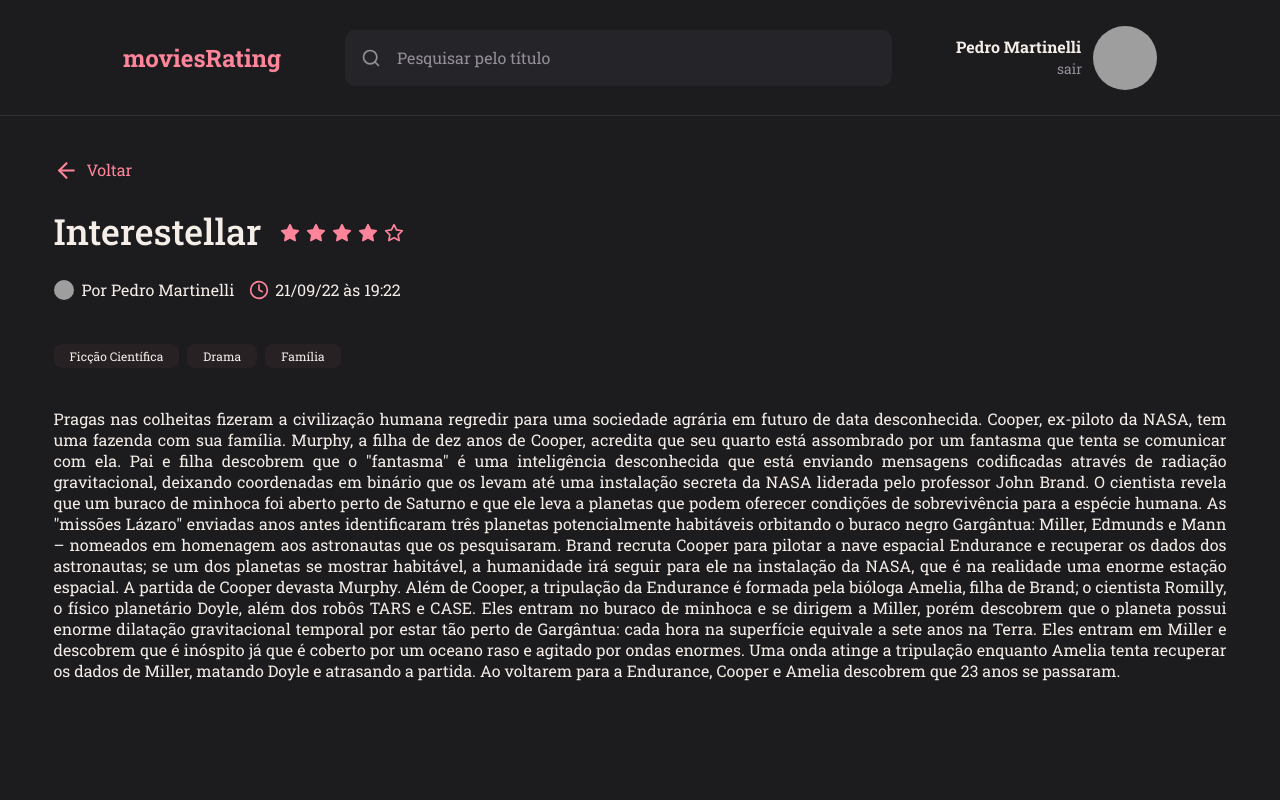
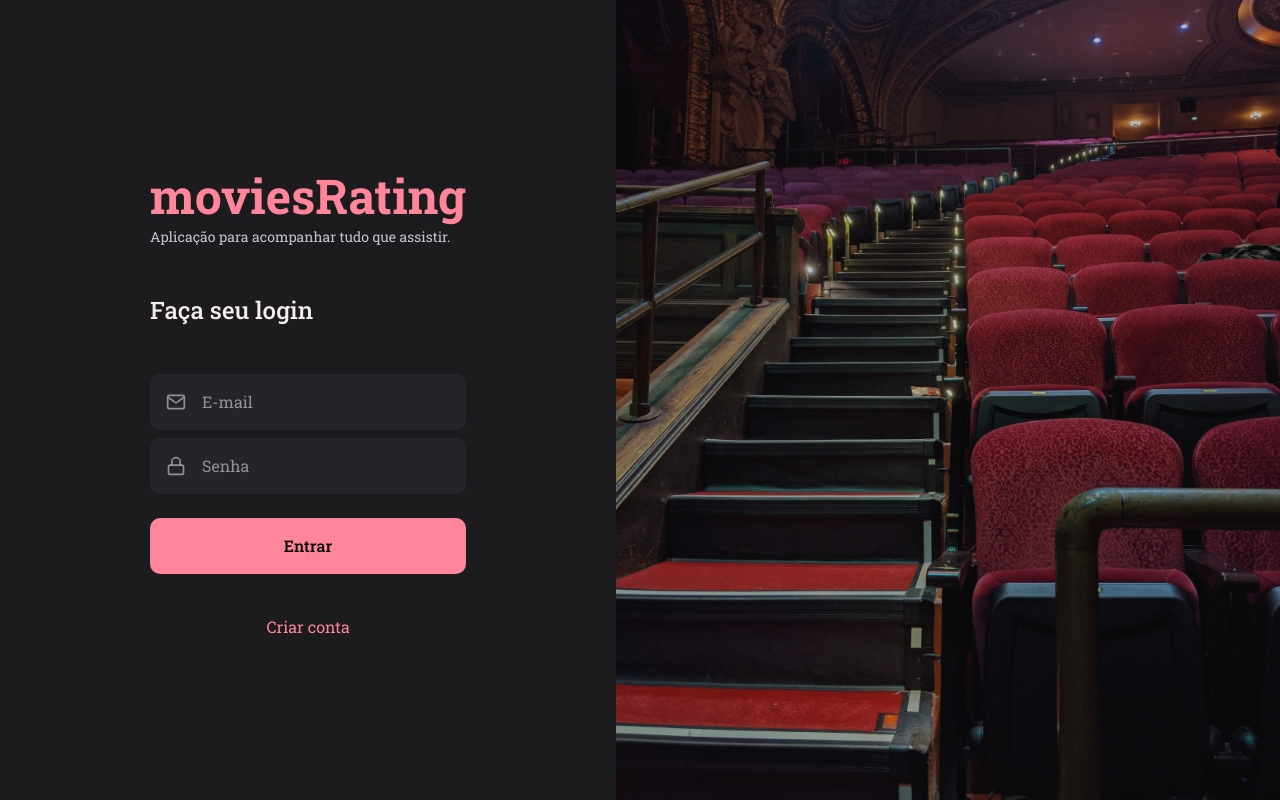
Before and after one commit to pedromartinelli/Movies-Rating_Web, a React (Vite) app: page / in a window 1280 px wide. Built offline with nearby package versions, Linux system fonts and the light colour scheme; grey boxes are pictures that could not be loaded.

Commit message:
rotas configuradas e adicionadas na aplicação

```diff
--- a/src/components/Header/index.jsx
+++ b/src/components/Header/index.jsx
@@ -8,7 +8,7 @@ import { Input } from '../Input';
 export function Header() {
   return (
     <Container>
-      <HomeNav to='/home'>
+      <HomeNav to='/'>
         <h1>moviesRating</h1>
       </HomeNav>
 
@@ -20,11 +20,14 @@ export function Header() {
 
       <Profile>
         <div>
-          <strong>Pedro Martinelli</strong>
-          <span>sair</span>
+          <Link to='/profile'>Pedro Martinelli</Link>
+          <Link>sair</Link>
         </div>
 
-        <img src="https://github.com/pedromartinelli.png" alt="" />
+        <Link to='/profile'>
+          <img src="https://github.com/pedromartinelli.png" alt="" />
+
+        </Link>
       </Profile>
     </Container>
   );
--- a/src/components/Header/styles.js
+++ b/src/components/Header/styles.js
@@ -25,7 +25,7 @@ export const Container = styled.div`
   }
 `;
 
-export const HomeNav = styled.a`
+export const HomeNav = styled(Link)`
 
   color: ${({ theme }) => theme.COLORS.PINK};
   font-weight: 700;
@@ -51,19 +51,25 @@ export const Profile = styled.div`
 
     align-items: flex-end;
 
-    > strong {
+    > a:first-child {
+      color: ${({theme}) => theme.COLORS.WHITE};
+      font-weight: 700;
+
       width: 126px;
     }
 
-    > span {
+    > a:last-child {
       color: ${({ theme }) => theme.COLORS.GRAY_200};
       font-size: 14px;
     }
   };
 
-  > img {
+  > a {
+     img {
     width: 64px;
     height: 64px;
     border-radius: 50%;
   };
+  };
+
 `;
--- a/src/components/Movie/styles.js
+++ b/src/components/Movie/styles.js
@@ -1,4 +1,6 @@
 import styled from "styled-components";
+
+
 
 export const Container = styled.button`
   width: 100%;
--- a/src/components/NavLink/styles.js
+++ b/src/components/NavLink/styles.js
@@ -2,7 +2,7 @@ import styled from "styled-components";
 
 import { Link } from "react-router-dom";
 
-export const Container = styled.a`
+export const Container = styled(Link)`
   color: ${({ theme }) => theme.COLORS.PINK};
 
   display: flex;
--- a/src/main.jsx
+++ b/src/main.jsx
@@ -2,17 +2,17 @@ import React from 'react';
 import ReactDOM from 'react-dom/client';
 
 import { ThemeProvider } from 'styled-components';
+import GlobalStyles from './styles/global';
 import theme from './styles/theme';
-import GlobalStyles from './styles/global';
 
 
-import { Details } from './pages/Details';
+import { Routes } from './routes';
 
 ReactDOM.createRoot(document.getElementById('root')).render(
   <React.StrictMode>
     <ThemeProvider theme={theme}>
       <GlobalStyles />
-      <Details />
+      <Routes />
     </ThemeProvider>
   </React.StrictMode>
 )
--- a/src/pages/Home/index.jsx
+++ b/src/pages/Home/index.jsx
@@ -1,4 +1,6 @@
 import { Container, NewMovie, Content } from "./styles";
+
+import { Link } from "react-router-dom";
 
 import { FiPlus } from "react-icons/fi";
 
@@ -14,10 +16,10 @@ export function Home() {
         <NewMovie>
             Meus filmes
 
-            <button>
+            <Link to='new'>
               <FiPlus />
               Adicionar filme
-            </button>
+            </Link>
         </NewMovie>
 
         <Content>
--- a/src/pages/Home/styles.js
+++ b/src/pages/Home/styles.js
@@ -17,7 +17,7 @@ export const NewMovie = styled.div`
   margin: 63px 0 50px;
   font-size: 32px;
 
-  > button {
+  > a {
       display: flex;
       align-items: center;
       gap: 8px;
--- a/src/pages/SignIn/index.jsx
+++ b/src/pages/SignIn/index.jsx
@@ -31,9 +31,9 @@ export function SignIn() {
 
         <Button title='Entrar' />
 
-        <a>
+        <Link to='/register'>
           Criar conta
-        </a>
+        </Link>
 
       </Form>
 
--- a/src/pages/SignUp/index.jsx
+++ b/src/pages/SignUp/index.jsx
@@ -37,7 +37,7 @@ export function SignUp() {
 
         <Button title='Cadastrar' />
 
-        <NavLink title='Voltar para o login' to='/register' />
+        <NavLink title='Voltar para o login' to='/' />
 
       </Form>
 
--- /dev/null
+++ b/src/routes/app.routes.jsx
@@ -0,0 +1,17 @@
+import { Routes, Route } from 'react-router-dom';
+
+import { New } from '../pages/New';
+import { Home } from '../pages/Home';
+import { Profile } from '../pages/Profile';
+import { Details } from '../pages/Details';
+
+export function AppRoutes() {
+  return(
+    <Routes>
+      <Route path='/' element={<Home />} />
+      <Route path='/new' element={<New />} />
+      <Route path='/profile' element={<Profile />} />
+      <Route path='/details/:id' element={<Details />} />
+    </Routes>
+  );
+};
--- /dev/null
+++ b/src/routes/auth.routes.jsx
@@ -0,0 +1,13 @@
+import { Routes, Route } from 'react-router-dom';
+
+import { SignIn } from '../pages/SignIn';
+import { SignUp } from '../pages/SignUp';
+
+export function AuthRoutes() {
+  return(
+    <Routes>
+      <Route path='/' element={<SignIn />} />
+      <Route path='/register' element={<SignUp />} />
+    </Routes>
+  );
+};
--- /dev/null
+++ b/src/routes/index.jsx
@@ -0,0 +1,12 @@
+import { BrowserRouter } from "react-router-dom";
+
+import { AppRoutes } from "./app.routes";
+import { AuthRoutes } from "./auth.routes";
+
+export function Routes() {
+  return(
+    <BrowserRouter>
+      <AuthRoutes />
+    </BrowserRouter>
+  );
+};
```
